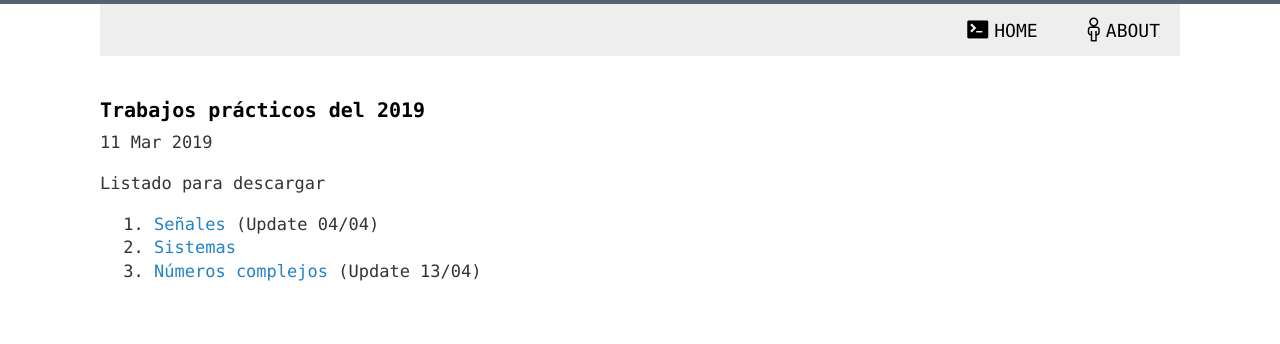
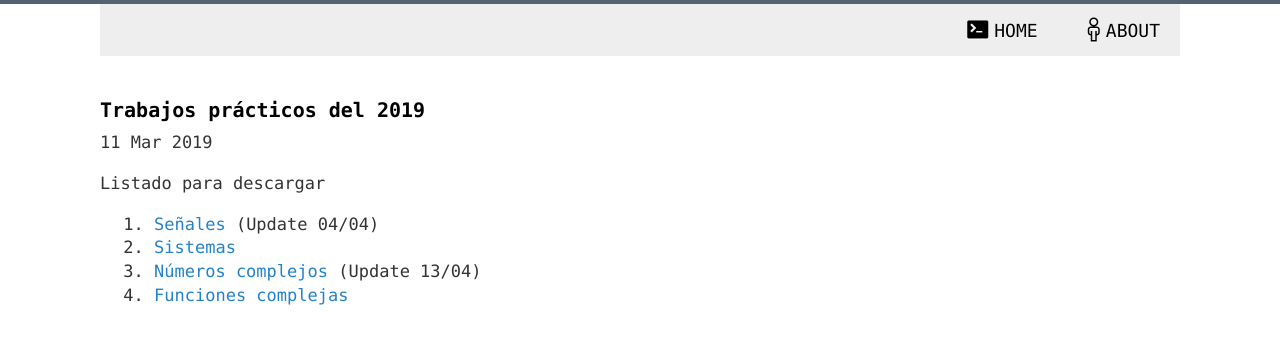
Before and after one commit to 1nv1/UTN-FRN-ASS, a Jekyll site: the page built from _posts/2019-03-11-TPs2019.markdown, in a window 1280 px wide. Shown: the top 344 px of the page. Built offline with Jekyll 4.4.1, drawn with Linux system fonts in a browser that asks for light colours; comment, search, counter and statistics services are not loaded.

Commit message:
Adding initial release of TP04 (complex functions)

```diff
--- a/_posts/2019-03-11-TPs2019.markdown
+++ b/_posts/2019-03-11-TPs2019.markdown
@@ -12,3 +12,4 @@ Listado para descargar
 1. <a href="https://drive.google.com/open?id=1oipHKjKOewsKTUVTZ8zTvqkEadj0ONx_" target="_blank">Señales</a> (Update 04/04)
 2. <a href="https://drive.google.com/open?id=1eDM3S6UK5pzHf_ISoeGKO_5SrCLnSjPQ" target="_blank">Sistemas</a>
 3. <a href="https://drive.google.com/open?id=1wDNYXwFqwIv6qKQYTYjuPgJ0UGLgRbPx" target="_blank">Números complejos</a> (Update 13/04)
+4. <a href="https://drive.google.com/open?id=1tdoE28gloHWqNM_CfoOGwWTvdOTp1Fku" target="_blank">Funciones complejas</a>
```
